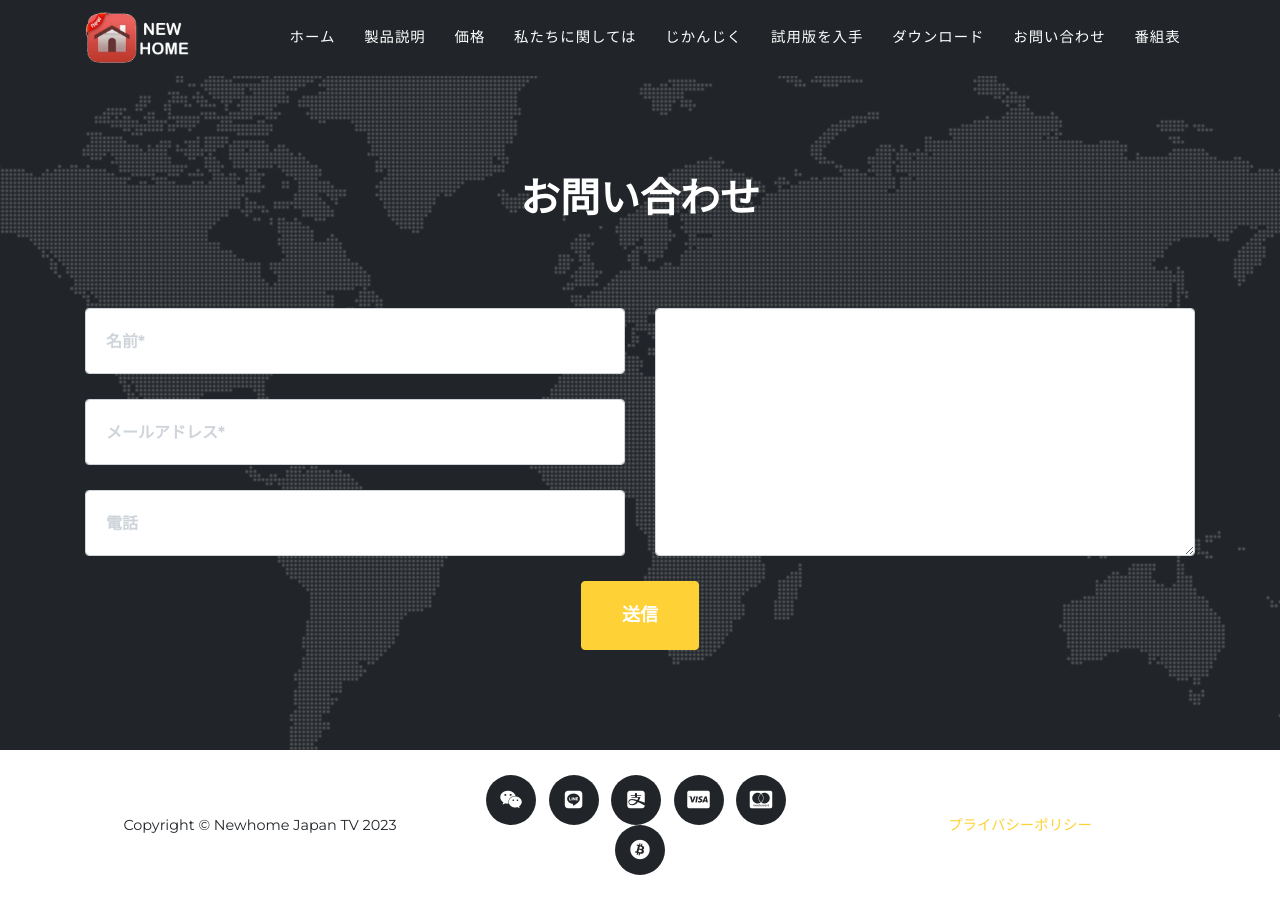
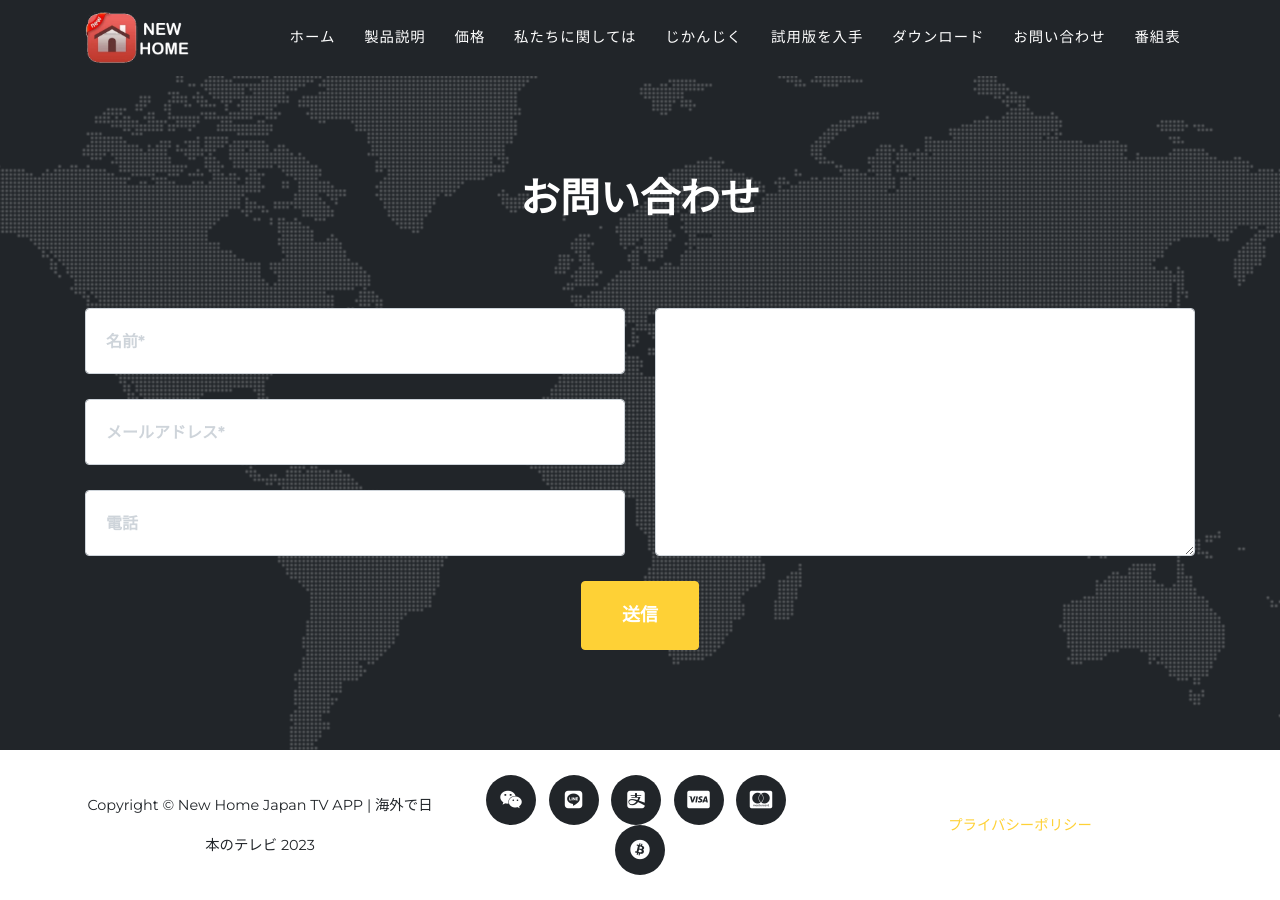
Before and after one commit to newhometvjp/newhometvjp.github.io, a Jekyll site: the page built from index.md, in a window 1280 px wide and 900 px high, scrolled down 5971 px. Built offline with Jekyll 4.4.1, drawn with Linux system fonts in a browser that asks for light colours; some web fonts are replaced.

Commit message:
modify domain

```diff
--- a/CNAME
+++ b/CNAME
@@ -1 +1 @@
-www.newhome.club
+www.new-home.tv
--- a/_config.yml
+++ b/_config.yml
@@ -14,12 +14,12 @@
 #theme: jekyll-agency
 remote_theme: raviriley/agency-jekyll-theme
 
-url    : "https://www.newhome.club" # the base hostname & protocol for your site, e.g. http://example.com
+url    : "https://www.new-home.tv" # the base hostname & protocol for your site, e.g. http://example.com
 baseurl: "" # the subpath of your site, e.g. /blog
 
-title      : Newhome Japan TV
-email      : info@newhome.club #this is also the email contact forms will go to
-description: "Newhome Japan TV - 海外で日本のネットテレビ"
+title      : New Home Japan TV APP | 海外で日本のテレビ
+email      : info@new-home.tv #this is also the email contact forms will go to
+description: "海外で日本のテレビを見られるネットテレビサービス、NEW HOME TV。Mac/Windows/iOS/Android専用アプリあり"
 author     : Newhome
 logo:     #optional, defaults to site title
   path: newhomelogo.png
```
